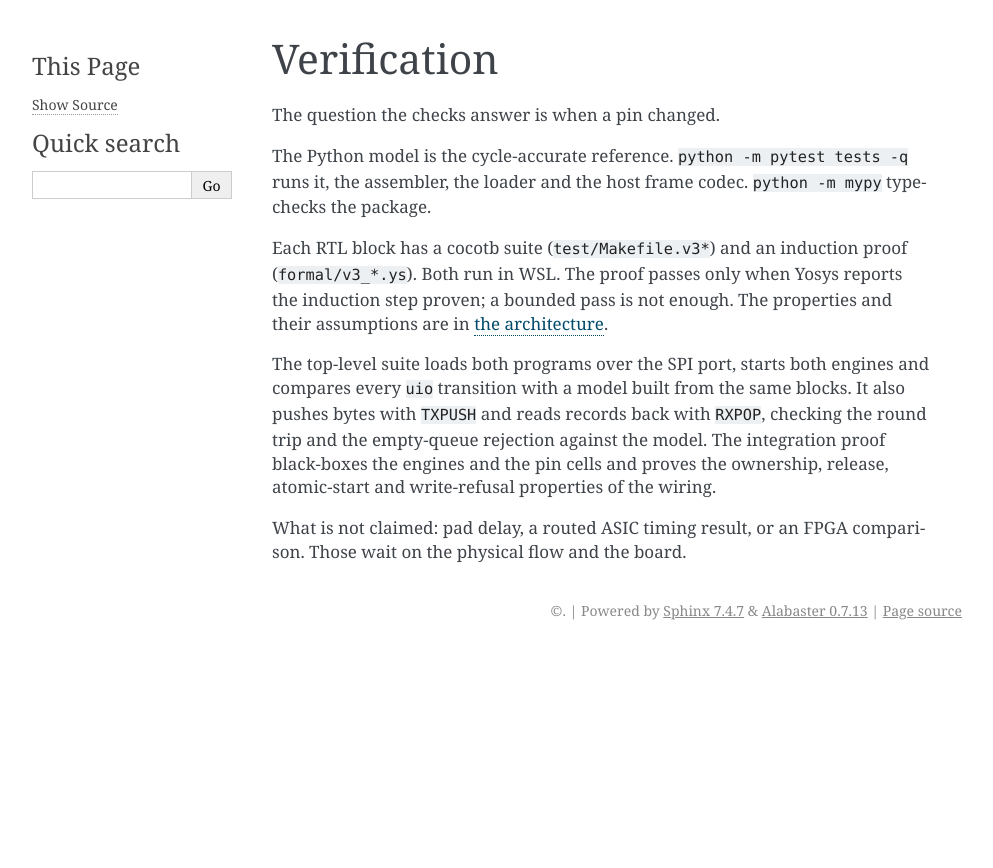
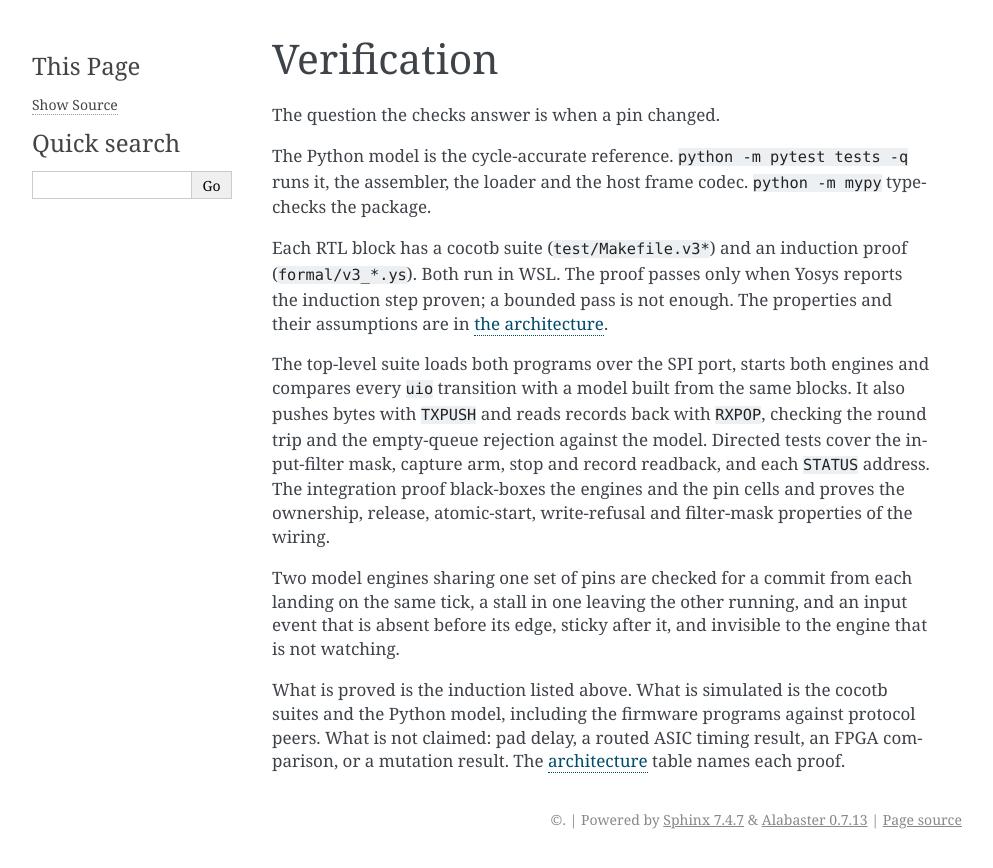
Before and after one commit to mcranny/protocol-emulator-asic, a Sphinx documentation site: the page built from docs/verification.md, in a window 1280 px wide. Shown: the top 868 px of the page, without its empty margins (148-1141 px from the left). Built offline with Sphinx 7.4.7, drawn with Linux system fonts in a browser that asks for light colours.

Commit message:
Record the model checks and the board parts the firmware assumes.
The model covers address 255 and two engines on one pin set. The docs name what is proved, what is simulated, and the pull-ups and level shift the programs rely on.

```diff
--- a/docs/verification.md
+++ b/docs/verification.md
@@ -14,9 +14,19 @@ their assumptions are in [the architecture](design/v3-architecture.md#verificati
 The top-level suite loads both programs over the SPI port, starts both engines
 and compares every `uio` transition with a model built from the same blocks. It
 also pushes bytes with `TXPUSH` and reads records back with `RXPOP`, checking
-the round trip and the empty-queue rejection against the model. The integration
-proof black-boxes the engines and the pin cells and proves the ownership,
-release, atomic-start and write-refusal properties of the wiring.
+the round trip and the empty-queue rejection against the model. Directed tests
+cover the input-filter mask, capture arm, stop and record readback, and each
+`STATUS` address. The integration proof black-boxes the engines and the pin
+cells and proves the ownership, release, atomic-start, write-refusal and
+filter-mask properties of the wiring.
 
-What is not claimed: pad delay, a routed ASIC timing result, or an FPGA
-comparison. Those wait on the physical flow and the board.
+Two model engines sharing one set of pins are checked for a commit from each
+landing on the same tick, a stall in one leaving the other running, and an
+input event that is absent before its edge, sticky after it, and invisible to
+the engine that is not watching.
+
+What is proved is the induction listed above. What is simulated is the cocotb
+suites and the Python model, including the firmware programs against protocol
+peers. What is not claimed: pad delay, a routed ASIC timing result, an FPGA
+comparison, or a mutation result. The [architecture](design/v3-architecture.md#verification)
+table names each proof.
```
Also changed, not shown: docs/firmware.md (+15 -0 lines), 2 other files.
